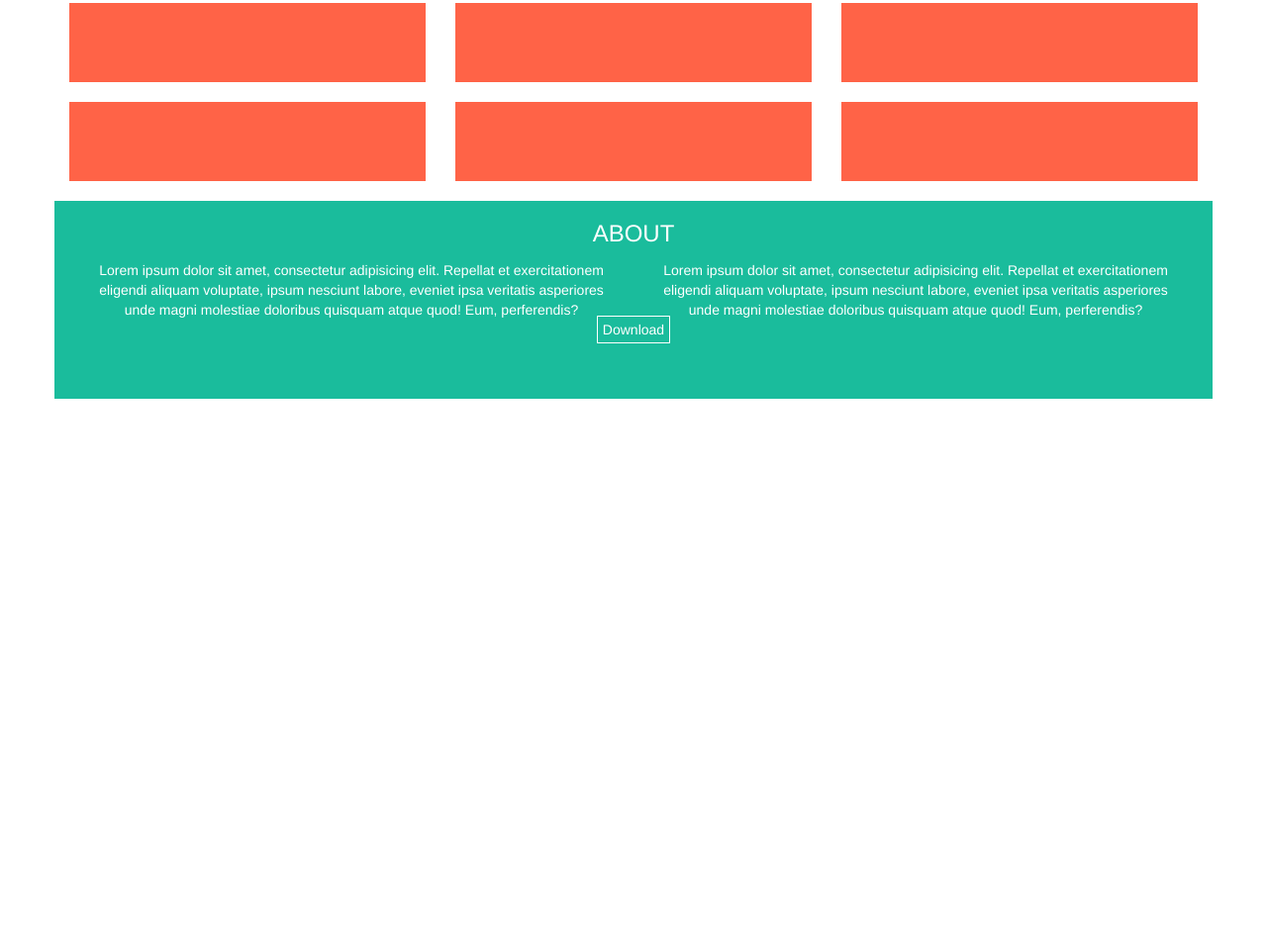
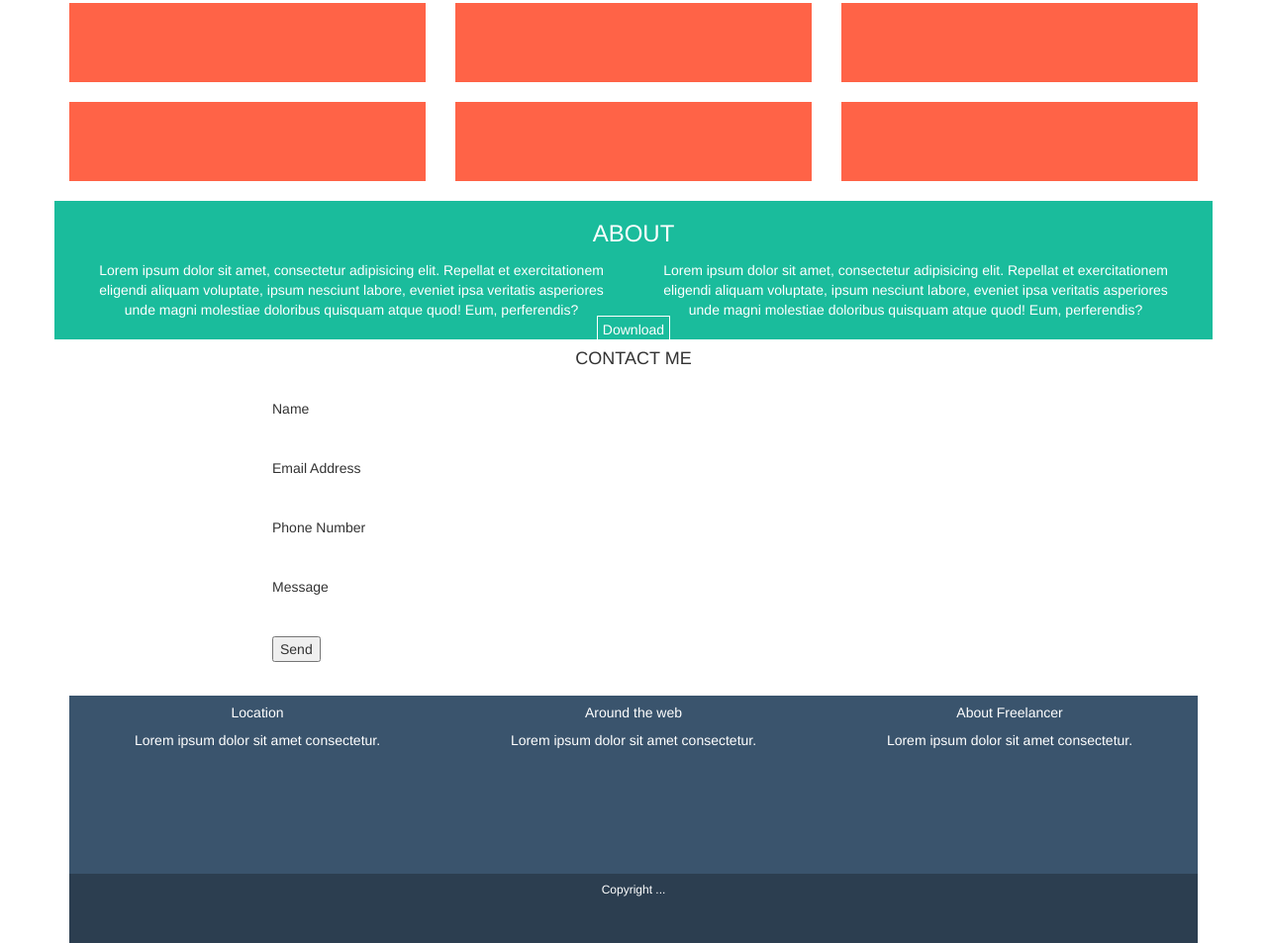
Before and after one commit to Iruiasaro/html-css-bootstrap-freelancer, a plain HTML site: page index.html in a window 1280 px wide. Shown: the part 407-1360 px from the top of the page at 99% size. Before the commit the page ends 810 px from the top, so only its background shows below. Drawn offline with nearby package versions, Linux system fonts and the light colour scheme.

Commit message:
inserimento contact me e footer

```diff
--- a/index.html
+++ b/index.html
@@ -102,8 +102,46 @@
                     </div>
                 </div>
 
+                <!-- inserimento sezione contact me -->
+                <div class="container contact_me">
+                    <div class="col-xs-12">
+                        <h4>CONTACT ME</h4>
+                    </div>
+                    <div class="col-xs-12 col-xs-offset-2 col-md-10 col-md-offset-2">Name</div>
+                    <div class="col-xs-8 col-xs-offset-2 col-md-10 col-md-offset-2">Email Address</div>
+                    <div class="col-xs-8 col-xs-offset-2 col-md-10 col-md-offset-2">Phone Number</div>
+                    <div class="col-xs-8 col-xs-offset-2 col-md-10 col-md-offset-2">Message</div>
+                    <div class="col-xs-8 col-xs-offset-2 col-md-10 col-md-offset-2"><button>Send</button></div>
+                </div>
+                    </div>
+                </div>
 
+                <!-- inserimento footer  -->
 
+                <div class="container">
+                    <div class="address_top">
+                        <div class="col-xs-12 col-md-4">
+                            <h5>Location</h5>
+                            <p>Lorem ipsum dolor sit amet consectetur.</p>
+                        </div>
+                        <div class="col-xs-12 col-md-4">
+                            <h5>Around the web</h5>
+                            <p>Lorem ipsum dolor sit amet consectetur.</p>
+                        </div>
+                        <div class="col-xs-12 col-md-4">
+                            <h5>About Freelancer</h5>
+                            <p>Lorem ipsum dolor sit amet consectetur.</p>
+                        </div>
+                    </div>
+                </div>
+
+                <div class="container">
+                    <div class="address_bottom">
+                        <div class="col-xs-12">
+                            <h6>Copyright ... </h6>
+                        </div>
+                    </div>
+                </div>
         </main>
 
         <footer>
--- a/style.css
+++ b/style.css
@@ -60,7 +60,6 @@
 
 .about {
     background-color:  rgba(26,188,156,255);
-    height: 200px;
     color: white;
     text-align: center;
 }
@@ -72,3 +71,25 @@
     padding: 5px;
     margin-top:15px;
 }
+
+.contact_me {
+    text-align: left;
+}
+
+.contact_me h4 {
+    text-align: center;
+}
+
+.address_top {
+    background-color: rgba(58,84,109,255);
+    text-align: center;
+    color: white;
+    height: 180px;
+}
+
+.address_bottom {
+    background-color: rgba(44,62,80,255);
+    color: white;
+    text-align: center;
+    height: 70px;
+}
```
